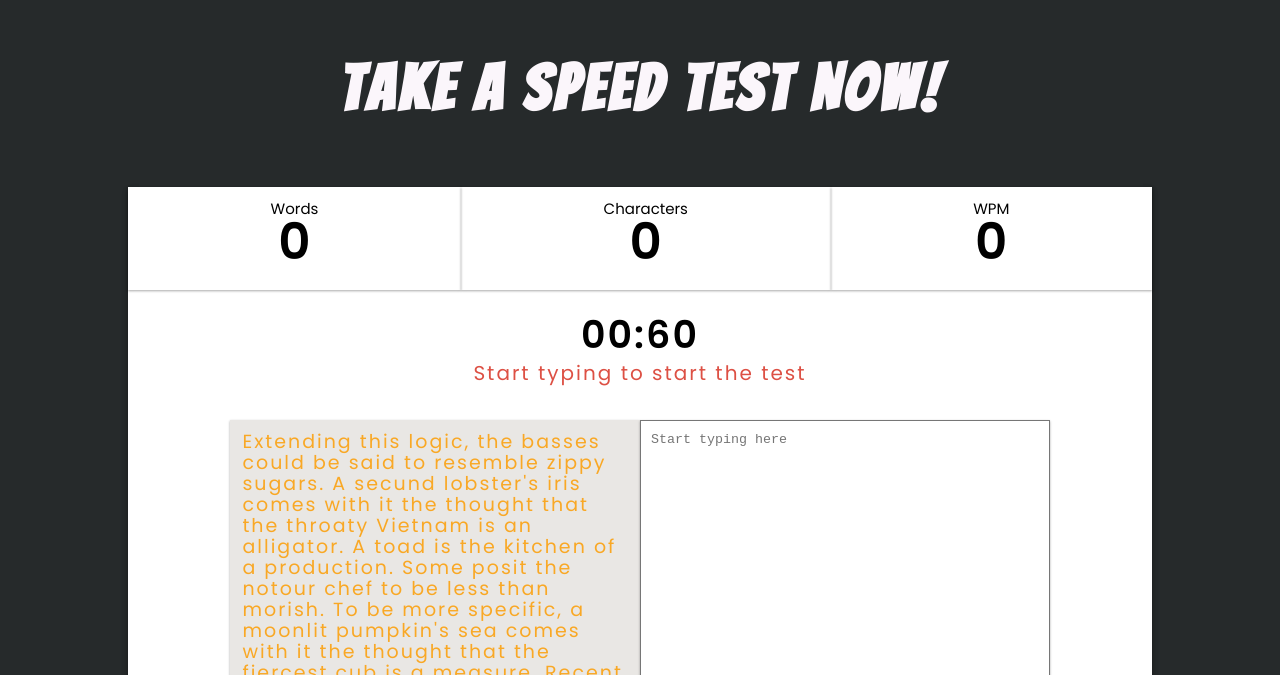
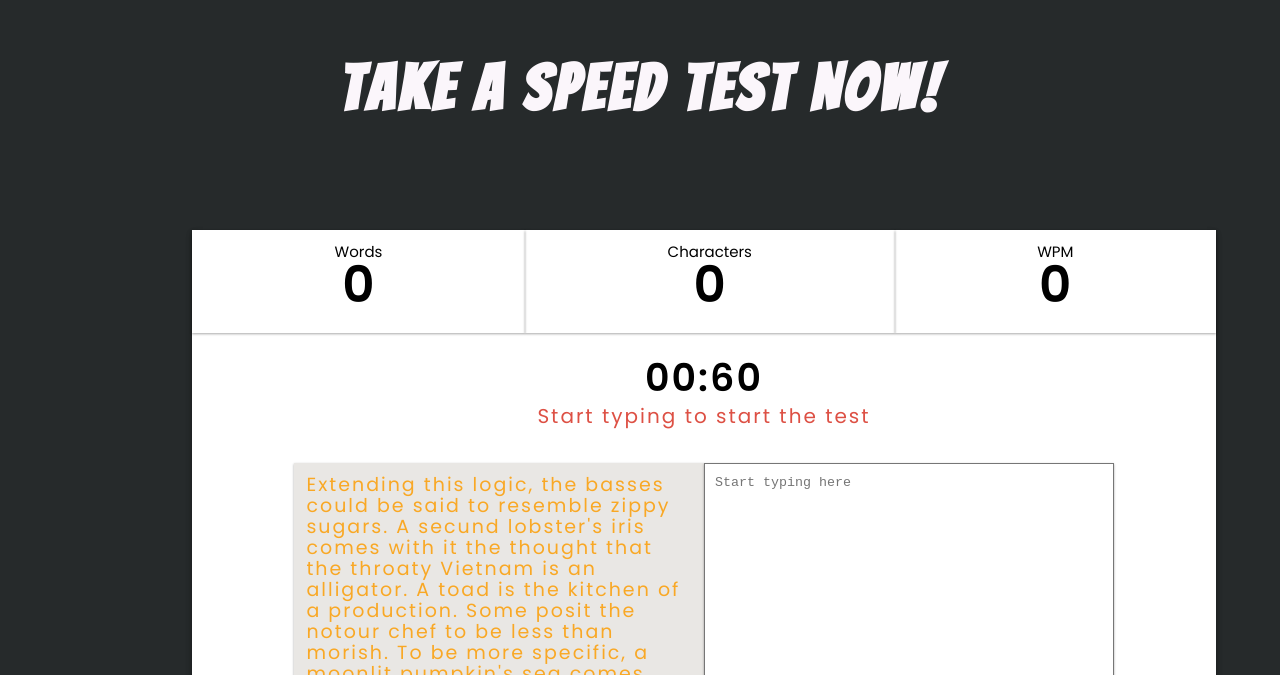
Before and after one commit to mittalaakash/Turbo-type, a React (Create React App) app: page / in a window 1280 px wide. Shown: the part 805-1480 px from the top of the page. Built offline with nearby package versions, Linux system fonts and the light colour scheme.

Commit message:
Line update

```diff
--- /dev/null
+++ b/index.js
@@ -0,0 +1,2 @@
+const data = 'hello';
+console.log(data.split(''));
--- a/src/Components/ChallengeSection/ChallengeSection.css
+++ b/src/Components/ChallengeSection/ChallengeSection.css
@@ -1,4 +1,5 @@
 .challenge-section-container {
+  display: flex;
   min-height: 90vh;
   flex-direction: column;
   align-items: center;
@@ -8,7 +9,7 @@
 .challenge-section-header {
   text-align: center;
   color: #fbf6fb;
-    font-family: "Bangers", cursive;
+  font-family: 'Bangers', cursive;
   font-size: 64px;
   letter-spacing: 4px;
 }
--- a/src/Components/TestLetter/TestLetter.css
+++ b/src/Components/TestLetter/TestLetter.css
@@ -9,9 +9,11 @@
 }
 
 .test-letter-incorrect {
+  text-decoration: underline;
   color: #bf360c;
 }
 
 .test-letter-correct {
+  text-decoration: underline;
   color: #558b2f;
 }
```
Lines whose indentation alone changed are shown as unchanged.
